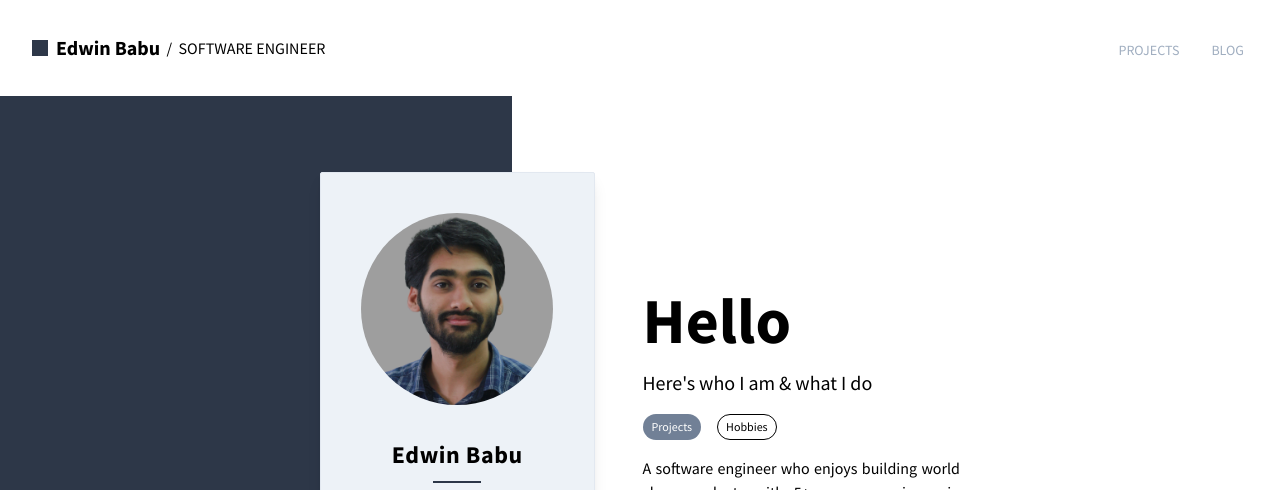
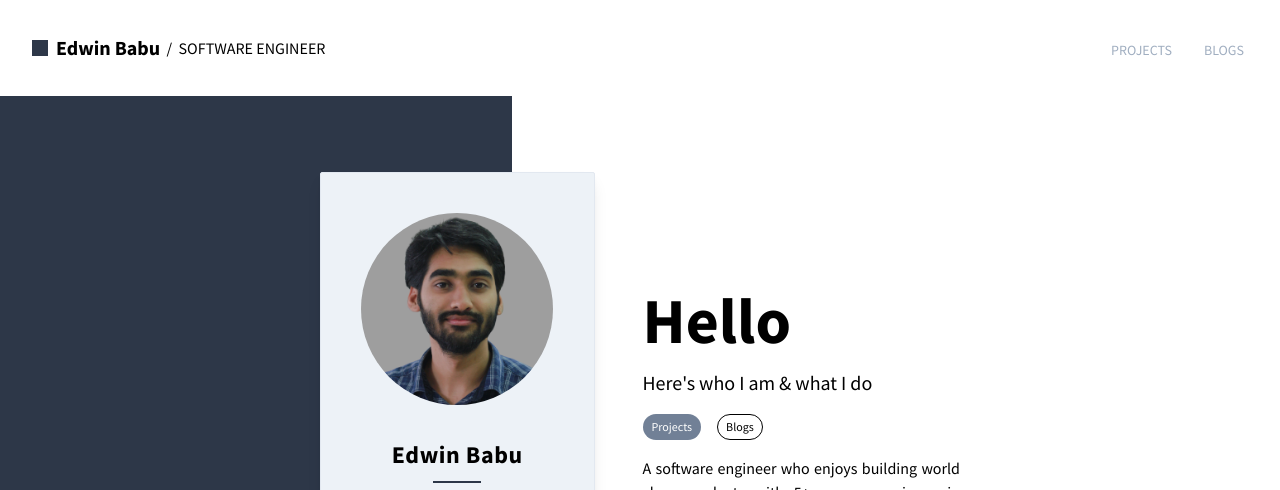
Before and after one commit to edwinbbu/edwinbbu.github.io, a React (Create React App) app: page / in a window 1280 px wide. Shown: the top 490 px of the page. Built offline with nearby package versions, Linux system fonts and the light colour scheme.

Commit message:
Layout fix for large screen

```diff
--- a/src/components/Home.js
+++ b/src/components/Home.js
@@ -54,7 +54,7 @@ const SocialLinks = () => {
 
 const LeftContents = () => {
   return (
-    <div className="bg-gray-200 border rounded-sm shadow-lg w-full">
+    <div className="bg-gray-200 border rounded-sm shadow-lg w-full max-w-sm">
       <div className="px-8 py-10">
         <div className="flex flex-col items-center justify-start">
           <img
@@ -92,10 +92,12 @@ const RightContents = () => {
           Projects
         </button>
         <button
-          onClick={() => {}}
+          onClick={() => {
+            window.open("https://medium.com/@edwinbbu", "_blank");
+          }}
           className="ml-4 inline-flex items-center px-2 py-1 border border-black text-xs leading-4 font-medium rounded-xl text-black bg-white hover:text-gray-500 focus:outline-none focus:shadow-outline-black active:text-gray-800 active:bg-gray-50 transition ease-in-out duration-150"
         >
-          Hobbies
+          Blogs
         </button>
       </div>
       <p className="text-justify">
--- a/src/components/NavBar.js
+++ b/src/components/NavBar.js
@@ -27,7 +27,7 @@ export default function Navbar() {
                 }}
                 className="ml-6 inline-flex items-center px-1 pt-1 text-sm font-medium leading-5 focus:outline-none transition duration-150 ease-in-out uppercase text-gray-500 hover:text-gray-700"
               >
-                Blog
+                Blogs
               </button>
             </div>
           </div>
```
